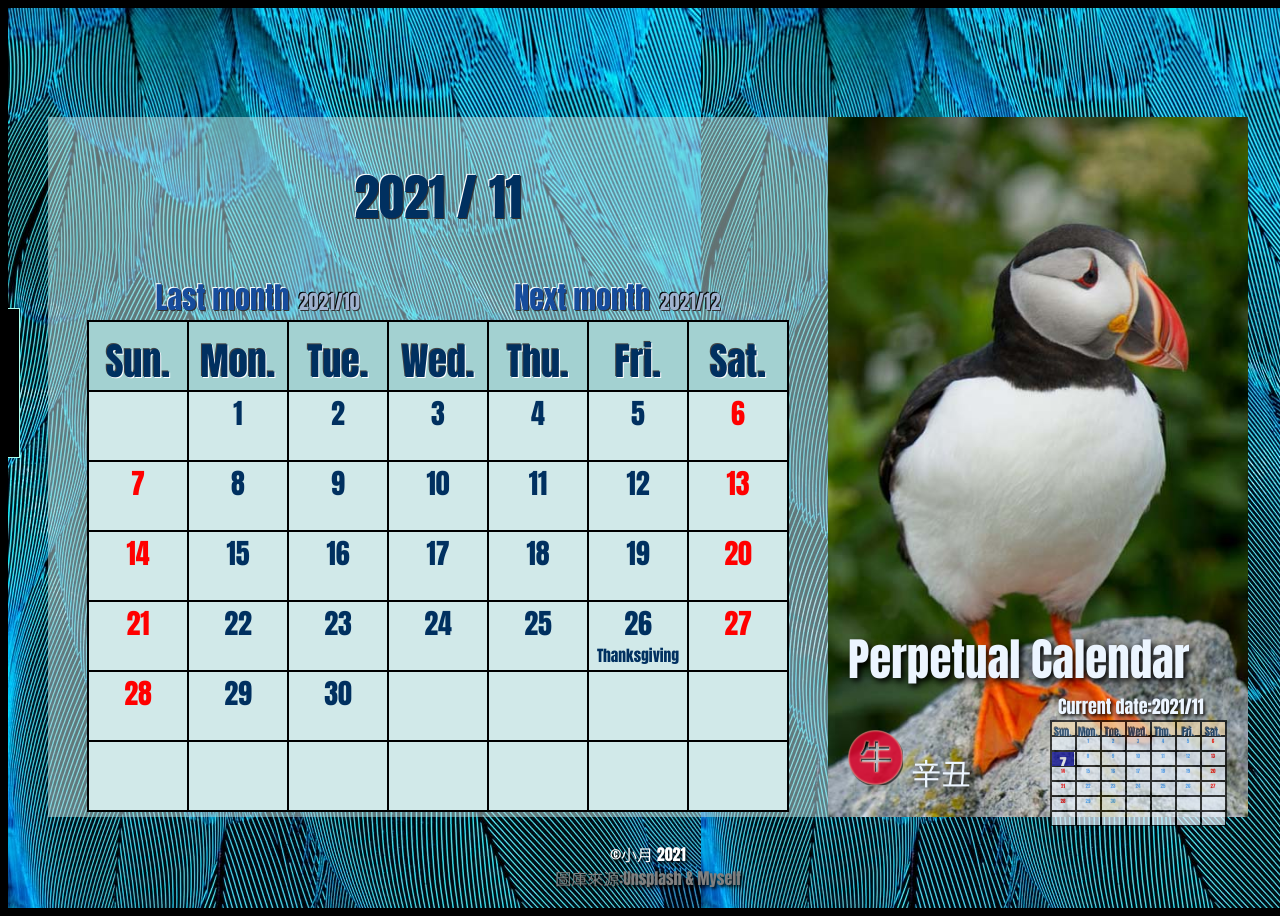
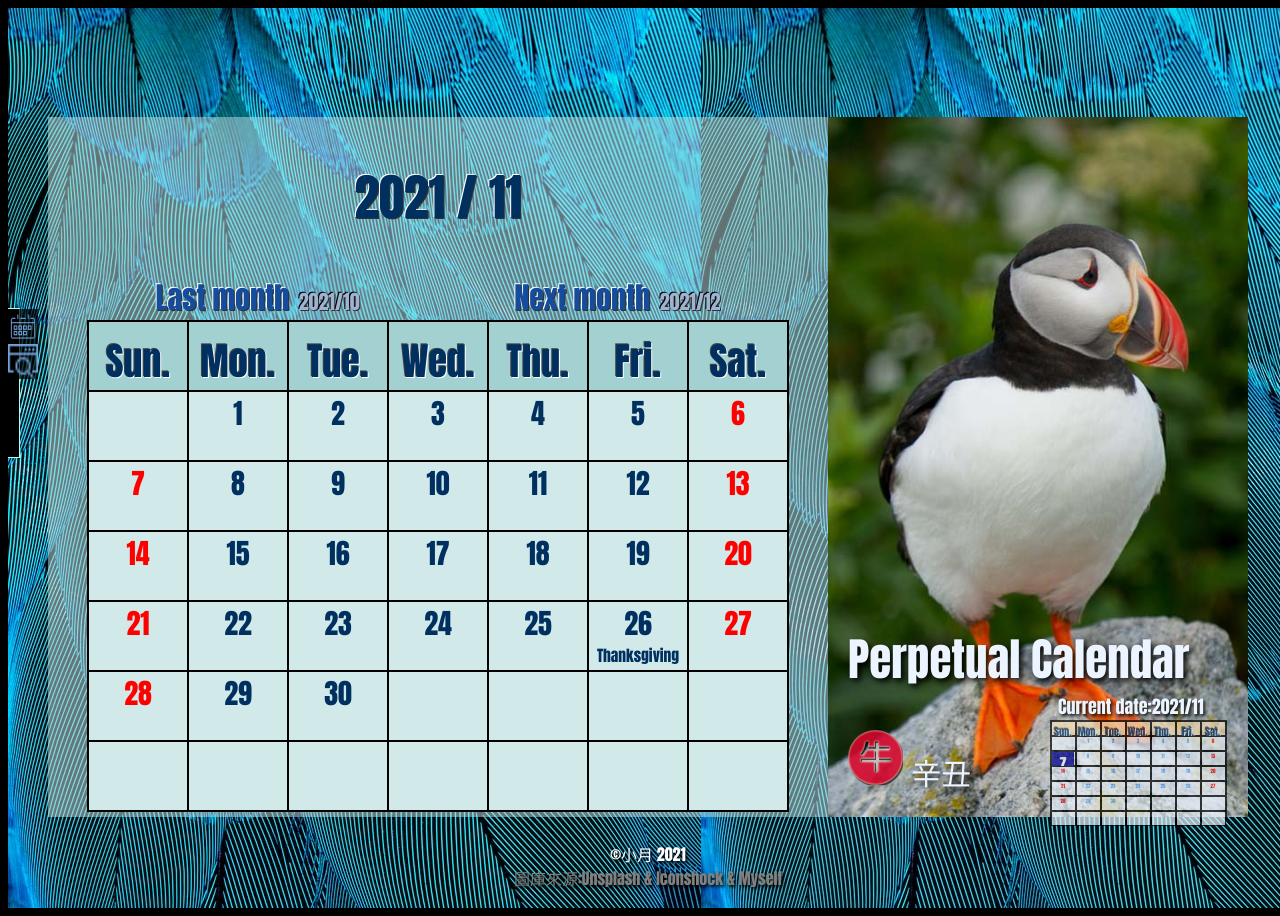
Before and after one commit to mooncactusmoon/calendarByPHP, a PHP site: page /index.php in a window 1280 px wide; the page is wider, and only the part inside the window is pictured. Run offline with PHP 8.4, Linux system fonts and the light colour scheme.

Commit message:
左邊查詢2版

```diff
--- a/index.php
+++ b/index.php
@@ -7,6 +7,7 @@
         box-sizing: border-box;
         font-family: Impact, Comic Sans MS, 'monospace';
         background-color: black;
+
     }
 
     body {
@@ -159,13 +160,15 @@
         margin-top: 300px;
         border: 1px solid #AAFFEE;
         border-left: none;
+
     }
 
     .input {
         display: none;
         position: absolute;
         width: 100px;
-        height: 100px;
+        height: 90px;
+        margin-top: 30px;
     }
 
     input {
@@ -174,11 +177,20 @@
         height: 30px;
         text-align: center;
         font-size: 13px;
+        margin-top: 0px;
     }
 
     .inquire:hover .input {
         display: block;
         background: none;
+
+    }
+    .img{
+        background: none;
+        margin: 0px;
+        width: 30px;
+        height: 35px;
+        background-color:rgba(0,0,0,0.7) ;
     }
 </style>
 
@@ -186,14 +198,15 @@
 
     <!-- 下面的div是為了做查詢縮放框框 -->
     <div class="inquire">
+        <img src="./image/other/2.png" alt="search" class="img">
         <div class="input">
-
             <form action='./index.php'>
-                <input type='number' name='year' placeholder="Entry AD year">
-                <input type='number' name='month' placeholder="Entry month">
+                <input type='number' name='year' placeholder="Entry AD year" min="1970">
+                <input type='number' name='month' placeholder="Entry month" min="1" max="12">
                 <input type='submit' value="Search">
             </form>
         </div>
+        <img src="./image/other/3.png" alt="search" class="img">
     </div>
     <!-- 選擇日期 -->
     <main>
@@ -476,7 +489,7 @@
             ?>
             <!-- 小月曆結束 -->
         </aside>
-        <footer>&copy小月 2021<br><span style="color:gray;background:none;">圖庫來源:Unsplash & Myself</span></footer>
+        <footer>&copy小月 2021<br><span style="color:gray;background:none;">圖庫來源:Unsplash & Iconshock & Myself</span></footer>
     </main>
 </body>
 <html>
```
Also changed, not shown: image/other/1.png (added), image/other/2.png (added), image/other/3.png (added).
